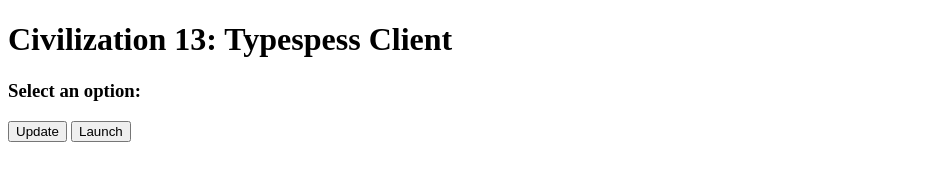
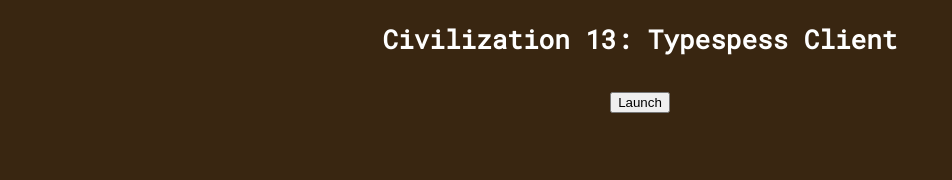
Before and after one commit to taislin/civ13-client-win32, an Electron app: page resources/app/index.html in a window 1280 px wide. Shown: the whole page, without its empty margins (0-952 px from the left). Drawn offline with Linux system fonts and the light colour scheme; a web font is replaced by a local one.

Commit message:
css for main menu

```diff
--- a/resources/app/index.html
+++ b/resources/app/index.html
@@ -2,15 +2,14 @@
 <html lang="en">
     <head>
         <title>Civilization 13: Typespess</title>
-        <link rel="stylesheet" href="resources/client.css" />
+        <link rel="stylesheet" href="style.css" />
         <script>
         const {shell} = require('electron');
          function update() {shell.openPath(`${__dirname}/update.bat`);}</script>
     </head>
     <body>
         <h1>Civilization 13: Typespess Client</h1>
-        <h3>Select an option:</h3>
-        <button onclick="update();">Update</button>
+        <br>
         <button onclick="window.location.href='resources/index.html'">Launch</button>
     </body>
 </html>
--- /dev/null
+++ b/resources/app/style.css
@@ -0,0 +1,12 @@
+@import url('https://fonts.googleapis.com/css2?family=Cinzel:wght@700&family=Just+Another+Hand&family=Roboto+Mono&display=swap');
+html {
+	font-family: "Roboto Mono", Verdana, sans-serif;
+	padding: 5px;
+	overflow-y: scroll;
+	overflow-x: hidden;
+	font-size: 13px;
+	word-wrap: break-word;
+	text-align: center;
+	background-color: #392611;
+	color: white;
+}
```
